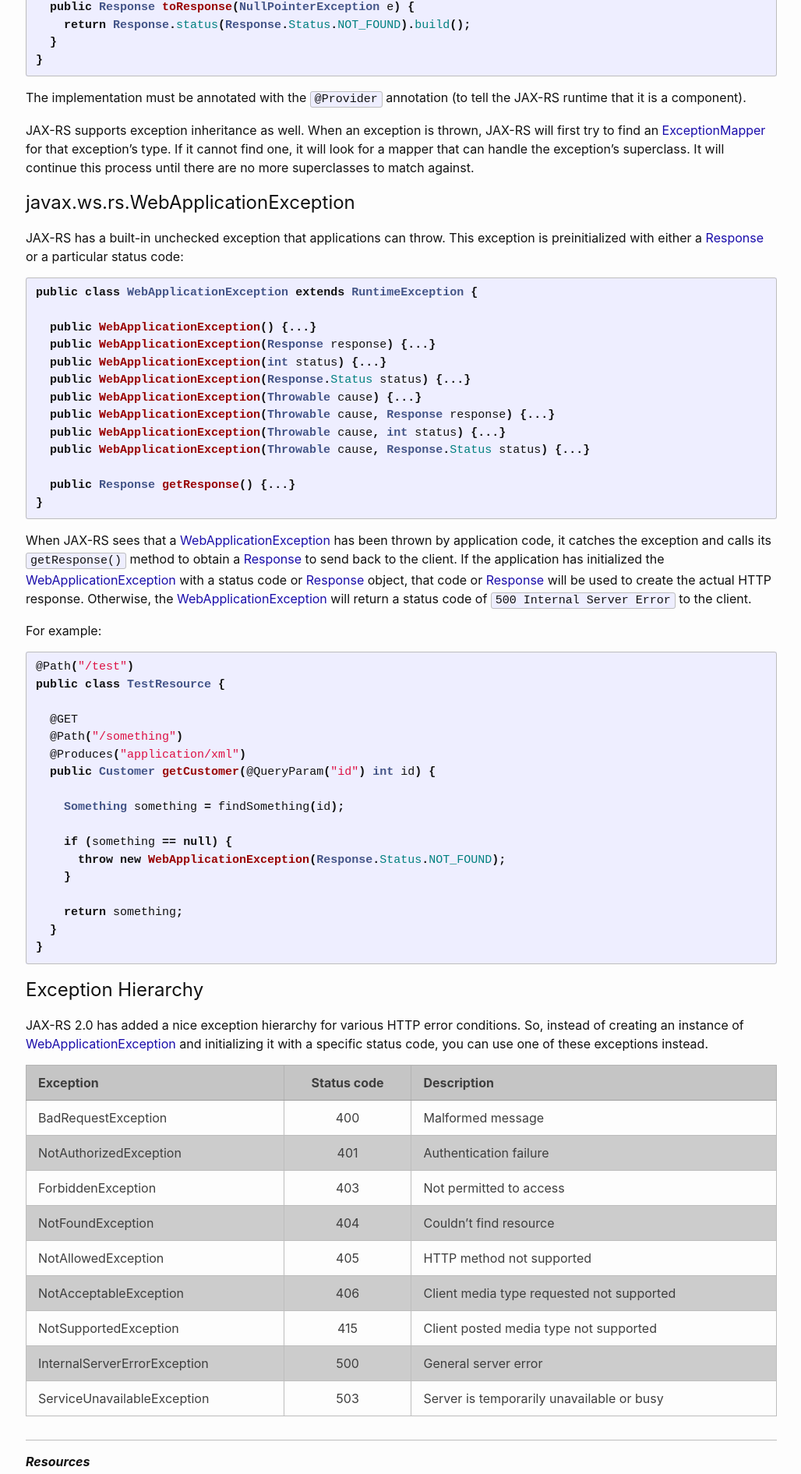
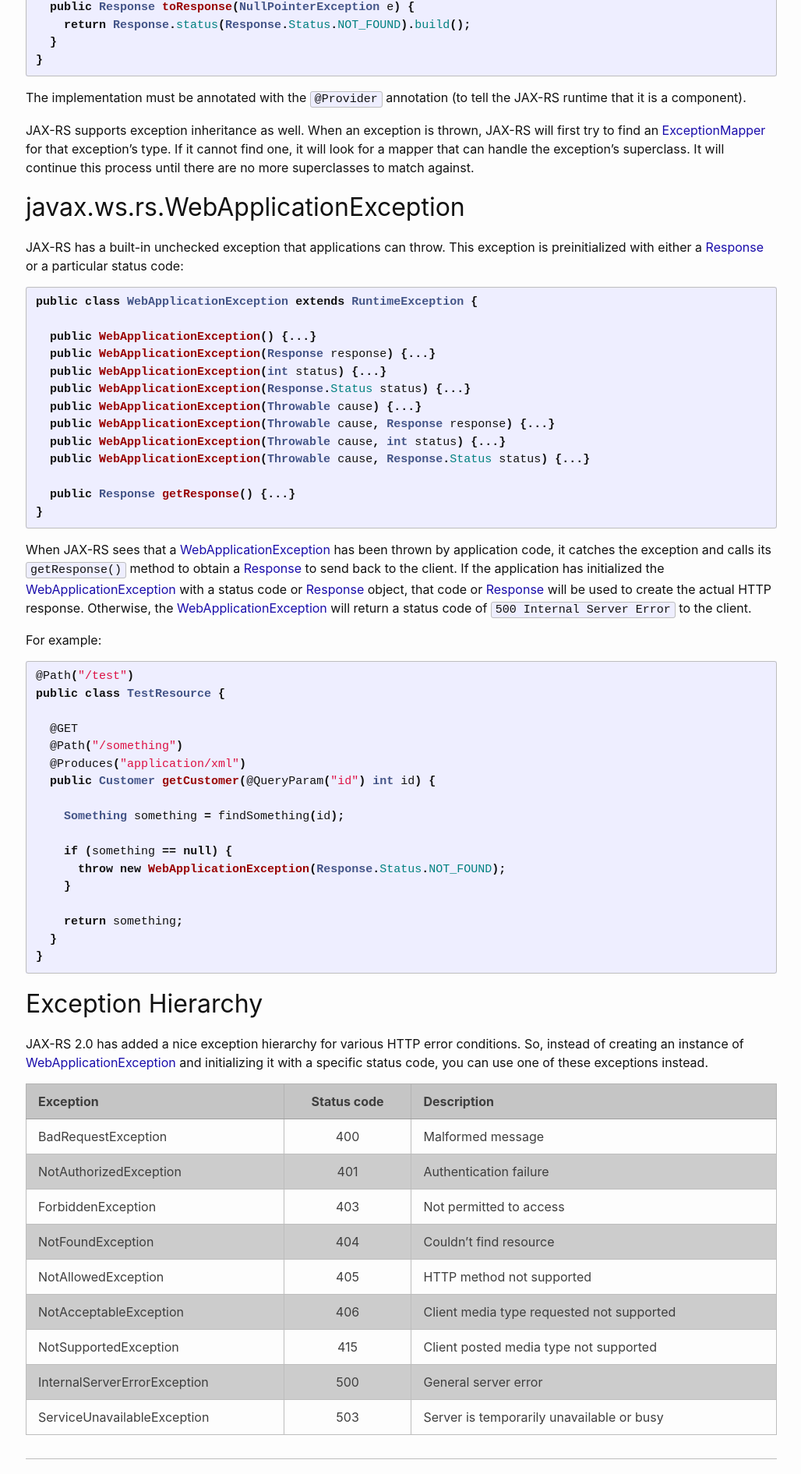
Before and after one commit to cristian-sulea/cristian-sulea-net, a Jekyll site: the page built from jekyllrb/_posts/2018-10-11-rest-java-jax-rs-exception-handling.md, in a window 1280 px wide. Shown: the part 875-2766 px from the top of the page at 78% size, without its empty margins (125-1153 px from the left). Built offline with Jekyll 4.4.1, drawn with Linux system fonts in a browser that asks for light colours.

Commit message:
buf fix -> only one instance of H1 tag

````diff
--- a/jekyllrb/_posts/2018-10-11-rest-java-jax-rs-exception-handling.md
+++ b/jekyllrb/_posts/2018-10-11-rest-java-jax-rs-exception-handling.md
@@ -52,7 +52,7 @@ The implementation must be annotated with the `@Provider` annotation (to tell th
 JAX-RS supports exception inheritance as well. When an exception is thrown, JAX-RS will first try to find an [ExceptionMapper] for that exception’s type. If it cannot find one, it will look for a mapper that can handle the exception’s superclass. It will continue this process until there are no more superclasses to match against.
 
 
-# javax.ws.rs.WebApplicationException
+## javax.ws.rs.WebApplicationException
 
 JAX-RS has a built-in unchecked exception that applications can throw. This exception is preinitialized with either a [Response] or a particular status code:
 
@@ -98,7 +98,7 @@ public class TestResource {
 ```
 
 
-# Exception Hierarchy
+## Exception Hierarchy
 
 JAX-RS 2.0 has added a nice exception hierarchy for various HTTP error conditions.
 So, instead of creating an instance of [WebApplicationException] and initializing it with a specific status code, you can use one of these exceptions instead.
````
